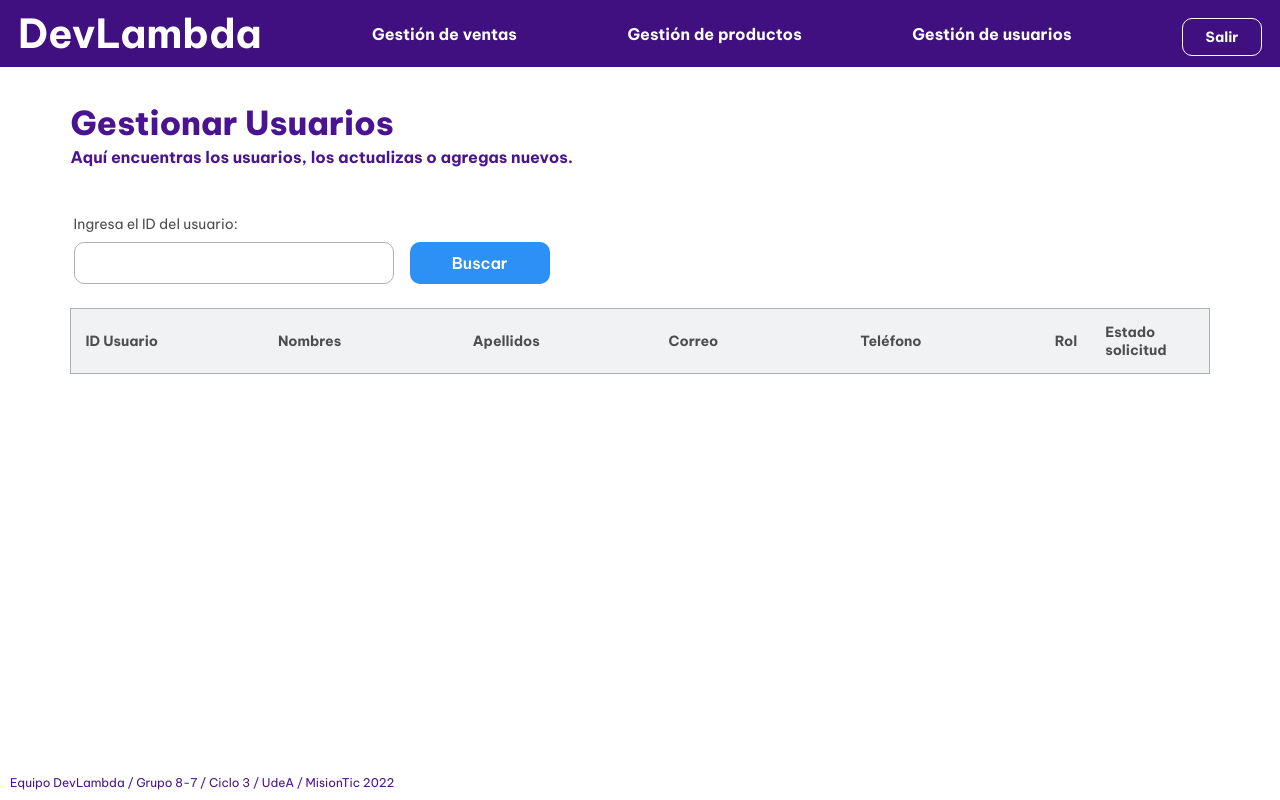
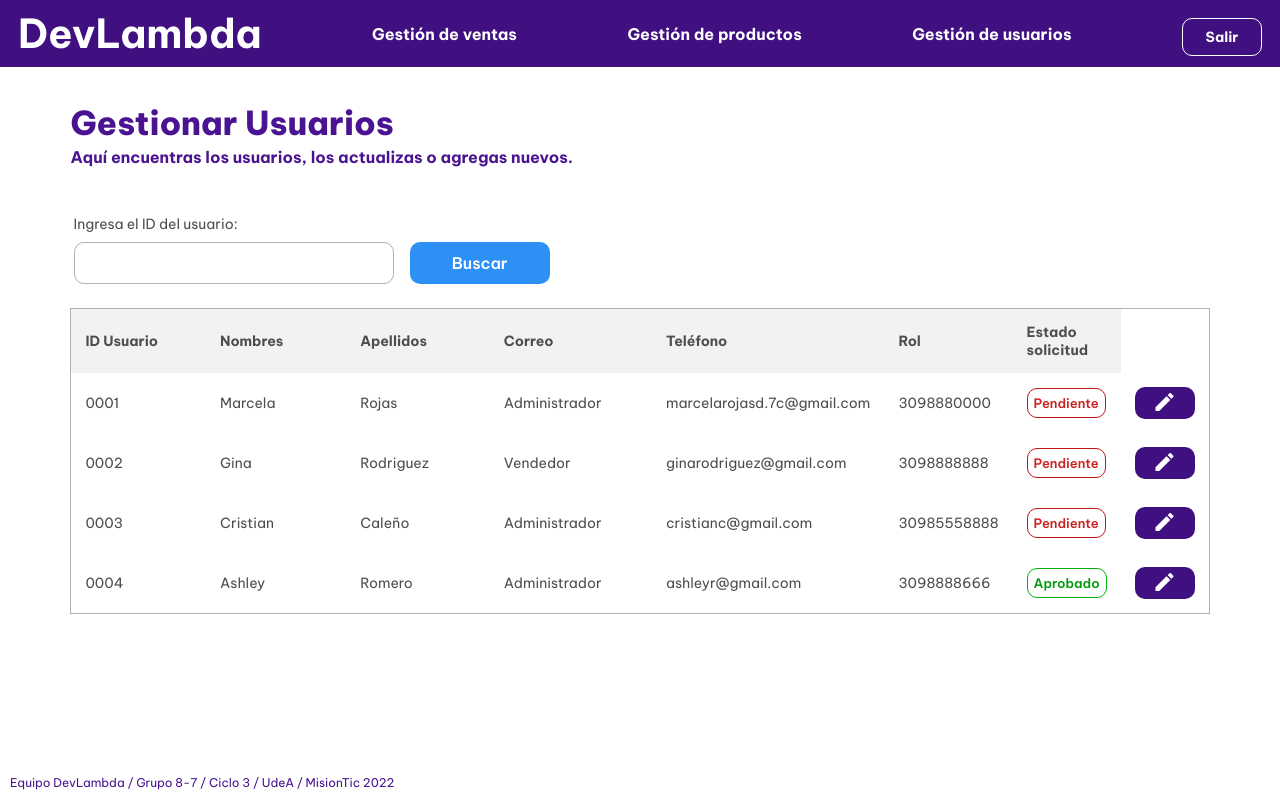
Before and after one commit to DevLambda/front-heroku, a React (Create React App) app: page /GestionarUsuarios in a window 1280 px wide. Built offline with nearby package versions, Linux system fonts and the light colour scheme.

Commit message:
resolvio bug gestion de usuarios y una linea de gestion de productos

```diff
--- a/src/pages/GestionarProductos.jsx
+++ b/src/pages/GestionarProductos.jsx
@@ -49,7 +49,6 @@ const GestionarProductos = () => {
     const [GestionarProductos, setGestionarProductos] = useState([]);
     const [mostrarTablaProductos, setMostrarTablaProductos] = useState(true);
     const [textoBoton,setTextoBoton] = useState('Crear nuevo Producto');
-    const [estado, setEstado] = useState('Disponible');
     //const [colorBoton,setColorBoton] = useState();
 
 
@@ -118,10 +117,10 @@ const TablaProductos = ({ listaProductos }) => {
                                 <th scope="col">Valor</th>
                                 <th scope="col">Estado</th>
                                 <th scope="col">Actividad</th>
-                            </tr>yarn
+                            </tr>
                             </thead>
                         <tbody>
-                            {listaProductos.map((producto, estaDisponible) => {
+                            {listaProductos.map((producto,) => {
                                 return (
                                     <tr>
                                         <td>{producto.idProducto}</td>
--- a/src/pages/GestionarUsuarios.jsx
+++ b/src/pages/GestionarUsuarios.jsx
@@ -76,16 +76,14 @@ const GestionarUsuarios = () => {
                                     <th scope="col">Teléfono</th>
                                     <th scope="col">Rol</th>
                                     <th scope="col">Estado solicitud</th>
-                                    <th scope="col"></th>
+
 
                                 </tr>
                                 </thead>
                             <tbody>
-                            {/* listaUsuarios={GestionarUsuarios}
-                            setGestionarUsuarios={setGestionarUsuarios}
-                            {listaUsuarios.map((usuario) => {
-                               return(
-                               <tr>
+                            {GestionarUsuariosBackend.map((usuario) => {
+                                return (
+                                    <tr>
                                     <td>{usuario.id_usuario}</td>
                                     <td>{usuario.given_name}</td>
                                     <td>{usuario.family_name}</td>
@@ -97,8 +95,8 @@ const GestionarUsuarios = () => {
                                         <span className="material-icons">edit</span></button>
                                     </td>
                                 </tr>
-                               );
-                                })} */}
+                                );
+                            })}
                             </tbody>
                         </table>
                     </div>
```
